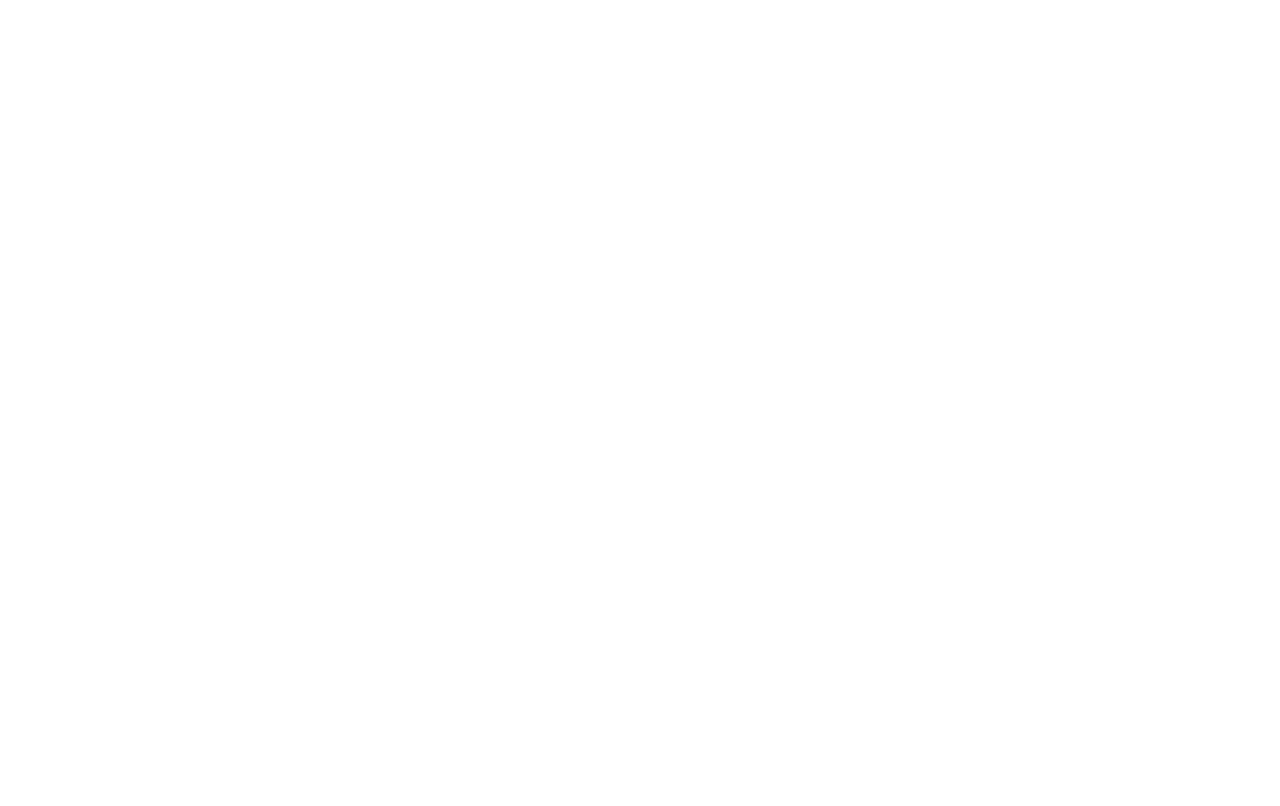
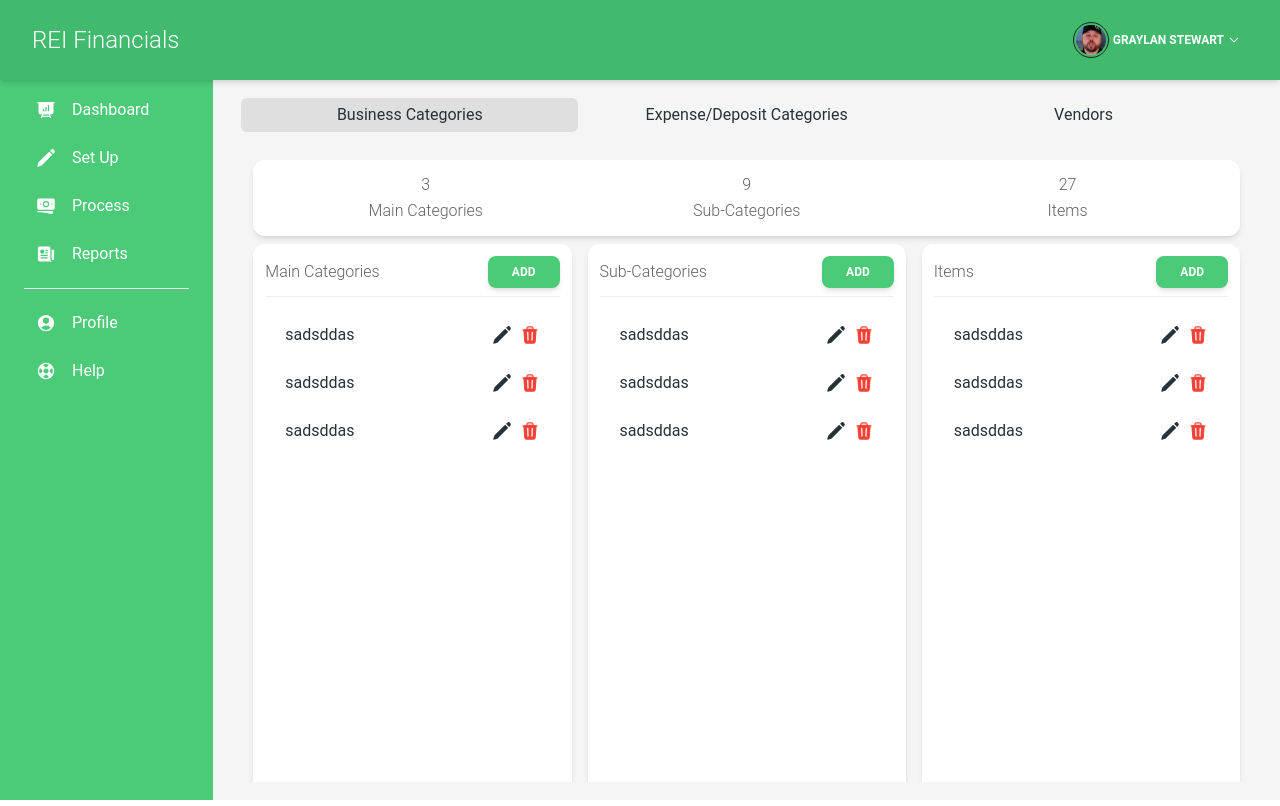
Before and after one commit to peternish/reif_app, a React (Create React App) app in the folder front/: page /setup in a window 1280 px wide. Before the commit this address had no page. Built offline with nearby package versions, Linux system fonts and the light colour scheme.

Commit message:
business category set up UI init

```diff
--- a/front/src/App.js
+++ b/front/src/App.js
@@ -2,7 +2,8 @@
 import { ThemeProvider } from "@material-tailwind/react";
 import { theme } from "./constants/theme";
 import Layout from "./Layout/Layout";
-import Dummy from "./Dummy";
+import Dashboard from "./Dashboard.js/Dashboard";
+import Setup from "./Setup/Setup";
 
 function App() {
   return (
@@ -13,7 +14,8 @@
             path="/"
             element={<Layout />}
           >
-            <Route index element={<Dummy />} />
+            <Route index element={<Dashboard />} />
+            <Route path="/setup" element={<Setup />} />
           </Route>
         </Routes>
       </BrowserRouter>
--- a/front/src/Dummy.js
+++ b/front/src/Dashboard.js/Dashboard.js
@@ -1,9 +1,9 @@
 import React from "react";
 
-export default function Dummy() {
+export default function Dashboard() {
     return (
         <>
-            sfsdfsdf
+            Dashboard
         </>
     )
 }
--- a/front/src/Layout/Layout.js
+++ b/front/src/Layout/Layout.js
@@ -11,7 +11,7 @@
                 <div className="h-full col-span-2 sticky top-0 hidden lg:block">
                     <SideMenu />
                 </div>
-                <div className='col-span-12 lg:col-span-10 bg-red-100'>
+                <div className='col-span-12 max-h-full lg:col-span-10 p-6 h-full overflow-x-auto'>
                     <Outlet />
                 </div>
             </div>
--- /dev/null
+++ b/front/src/Setup/Components/AddButton.js
@@ -0,0 +1,10 @@
+import { Button } from "@material-tailwind/react";
+import React from "react";
+
+export default function AddButton() {
+    return (
+        <Button className="bg-primary py-2">
+            Add
+        </Button>
+    )
+}
--- /dev/null
+++ b/front/src/Setup/Components/CategoryCard.js
@@ -0,0 +1,23 @@
+import { Card, List } from "@material-tailwind/react";
+import React from "react";
+import AddButton from "./AddButton";
+import CategoryItem from "./CategoryItem";
+
+export default function CategoryCard(props) {
+    return (
+        <Card className="min-h-full p-3">
+            <div className="w-full flex justify-between items-center">
+                <h1>{props.title}</h1>
+                <AddButton />
+            </div>
+            <hr className="my-2 border-blue-gray-50" />
+            <div>
+                <List>
+                    <CategoryItem />
+                    <CategoryItem />
+                    <CategoryItem />
+                </List>
+            </div>
+        </Card>
+    )
+}
--- /dev/null
+++ b/front/src/Setup/Components/CategoryItem.js
@@ -0,0 +1,17 @@
+import { PencilIcon, TrashIcon } from "@heroicons/react/24/solid";
+import { ListItem, ListItemSuffix } from "@material-tailwind/react";
+import React from "react";
+
+export default function CategoryItem() {
+    return (
+        <ListItem className="text-blue-gray-900">
+            sadsddas
+            <ListItemSuffix>
+                <div className="flex">
+                    <PencilIcon className="w-5" />
+                    <TrashIcon className="w-5 text-red-500 ml-2" />
+                </div>
+            </ListItemSuffix>
+        </ListItem>
+    )
+}
--- /dev/null
+++ b/front/src/Setup/Setup.js
@@ -0,0 +1,43 @@
+import {
+    Tabs,
+    TabsHeader,
+    TabsBody,
+    Tab,
+    TabPanel,
+} from "@material-tailwind/react";
+import BusinessCategory from "./Tabs/BusinessCategory";
+
+export default function Setup() {
+
+    return (
+        <Tabs value="business" className="w-full h-full min-w-[50rem]">
+            <TabsHeader
+                className="bg-transparent"
+                indicatorProps={{
+                    className: "bg-gray-900/10 shadow-none !text-gray-900",
+                }}
+            >
+                <Tab key='business' value='business'>
+                    Business Categories
+                </Tab>
+                <Tab key='expense' value='expense'>
+                    Expense/Deposit Categories
+                </Tab>
+                <Tab key='vendor' value='vendor'>
+                    Vendors
+                </Tab>
+            </TabsHeader>
+            <TabsBody className="h-full">
+                <TabPanel key='business' value='business' className="h-full" >
+                    <BusinessCategory />
+                </TabPanel>
+                <TabPanel key='expense' value='expense' className="h-full" >
+                    sf
+                </TabPanel>
+                <TabPanel key='vendor' value='vendor' className="h-full" >
+                    sf
+                </TabPanel>
+            </TabsBody>
+        </Tabs>
+    );
+}
--- /dev/null
+++ b/front/src/Setup/Tabs/BusinessCategory.js
@@ -0,0 +1,38 @@
+import { Card } from "@material-tailwind/react";
+import React from "react";
+import CategoryCard from "../Components/CategoryCard";
+
+export default function BusinessCategory() {
+
+    const categoryList = [
+        {
+            title: 'Main Categories'
+        },
+        {
+            title: 'Sub-Categories'
+        },
+        {
+            title: 'Items'
+        },
+    ]
+
+    return (
+        <>
+            <Card className="w-full my-2 p-3 grid grid-cols-3">
+                {categoryList.map((data, i) =>
+                    <div className="col-span-1 flex flex-col justify-center items-center">
+                        <h1>{3 ** (i + 1)}</h1>
+                        <h1>{data.title}</h1>
+                    </div>
+                )}
+            </Card>
+            <div className="grid grid-cols-3 gap-4 h-full">
+                {categoryList.map((data, i) =>
+                    <CategoryCard
+                        title={data.title}
+                    />
+                )}
+            </div>
+        </>
+    )
+}
--- a/front/src/SideMenu/SideMenu.js
+++ b/front/src/SideMenu/SideMenu.js
@@ -1,38 +1,32 @@
 import {
-    Card,
-    Typography,
     List,
     ListItem,
     ListItemPrefix,
-    ListItemSuffix,
-    Chip,
-    ListStylesType
 } from "@material-tailwind/react";
 import {
     PresentationChartBarIcon,
-    ShoppingBagIcon,
     UserCircleIcon,
-    Cog6ToothIcon,
-    InboxIcon,
-    PowerIcon,
-    PaperClipIcon,
     PencilIcon,
     NewspaperIcon,
     BanknotesIcon,
     LifebuoyIcon,
 } from "@heroicons/react/24/solid";
+import { useNavigate } from "react-router-dom";
 
 export default function SideMenu() {
+
+    const navigate = useNavigate();
+
     return (
         <div className="h-full p-4 bg-primary text-white">
             <List>
-                <ListItem className="w-full">
+                <ListItem onClick={() => { navigate('/') }}>
                     <ListItemPrefix>
                         <PresentationChartBarIcon className="h-5 w-5" />
                     </ListItemPrefix>
                     Dashboard
                 </ListItem>
-                <ListItem>
+                <ListItem onClick={() => { navigate('/setup') }} >
                     <ListItemPrefix>
                         <PencilIcon className="h-5 w-5" />
                     </ListItemPrefix>
@@ -64,6 +58,6 @@
                     Help
                 </ListItem>
             </List>
-        </div>
+        </div >
     );
 }
```
